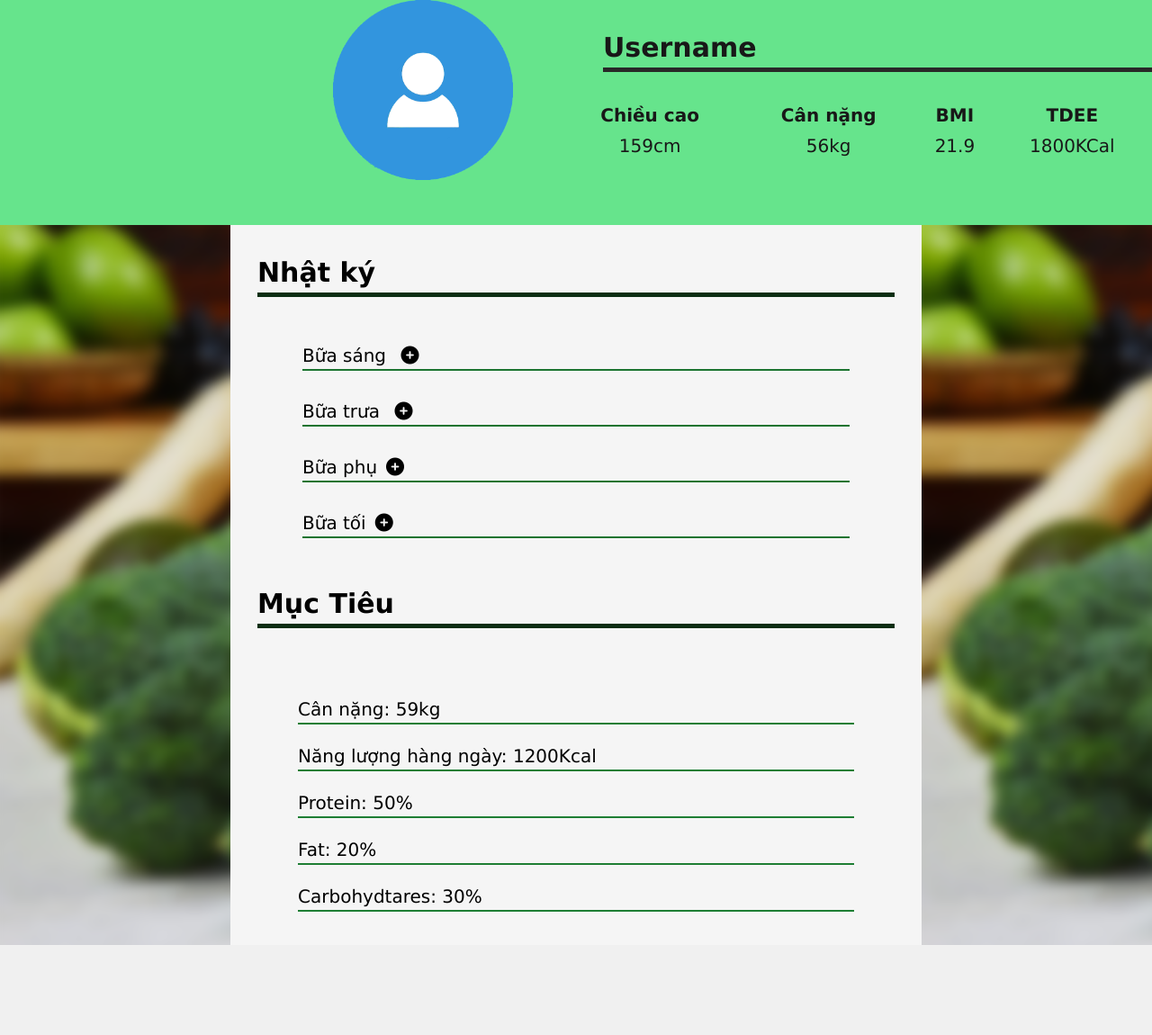
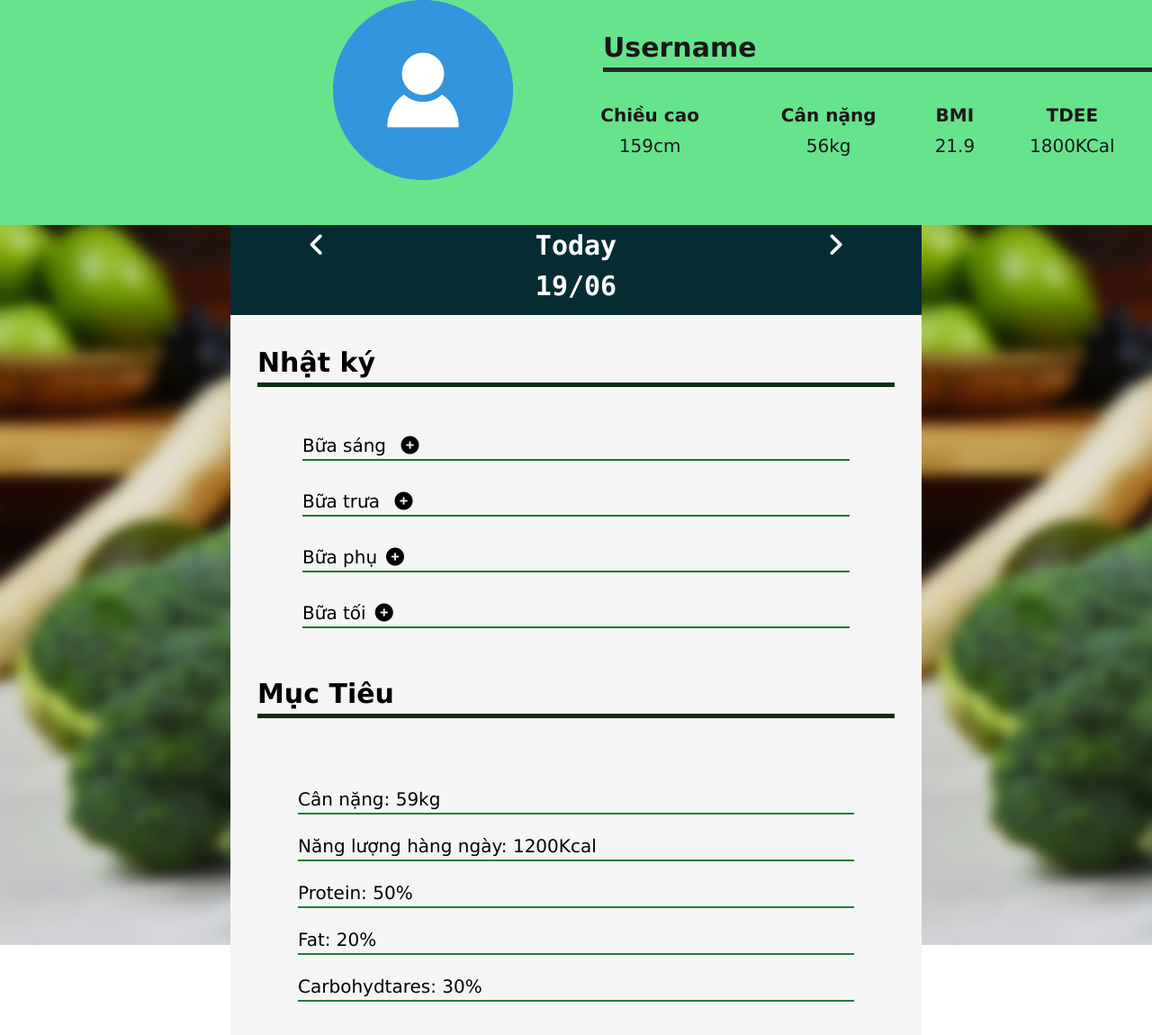
Before and after one commit to xuan123dthhbg/Nutrition-track, a PHP site: page /pages/profile.php in a window 1280 px wide; the page is wider, and only the part inside the window is pictured. Shown: the part 110-1260 px from the top of that part at 90% size. Before the commit the page ends 1160 px from the top of that part, so only its background shows below. Run offline with PHP 8.4, Linux system fonts and the light colour scheme; some libraries are stand-ins or nearby versions.

Commit message:
user's diary

```diff
--- a/css/profile.css
+++ b/css/profile.css
@@ -44,10 +44,9 @@ body {
 .infor-bar {
     height: 250px;
     width: 100%;
-    background-color:#56E280;
+    background-color: rgb(86, 226, 128);
     opacity: 0.9;
     display: flex;
-    position: absolute;
 }
 .avt {
     margin-left: 370px;
@@ -56,9 +55,6 @@ body {
     margin-left: 50px;
     width: 700px;
 }
-.profile-body {
-    margin-top: 250px;
-}
 .body-left, .body-right{
     background-image: url("../img/background2.png");
     background-repeat: no-repeat;
@@ -66,7 +62,7 @@ body {
 }
 .body-center {
     background-color: whitesmoke;
-    height: 100vh;
+    height: 900px;
 }
 .diary, .aim {
     font-size: 30px;
@@ -74,7 +70,21 @@ body {
     margin: 30px;
     border-bottom: #0b2e13 5px solid;
 }
+.time {
+    height: 100px;
+    width: 100%;
+    background-color: #062c33;
+    color: white;
+    font-family: SFMono-Regular, Menlo, Monaco, Consolas, "Liberation Mono", "Courier New", monospace;
+    font-size: 30px;
+    font-weight: 900;
+    text-align: center;
+    margin-top: 0px;
+    display: flex;
+}
+.time p{
 
+}
 .food-log {
     font-size: 20px;
     font-weight: lighter;
--- a/pages/profile.php
+++ b/pages/profile.php
@@ -44,6 +44,15 @@
     <div class="w3-row profile-body">
         <div class="w3-col body-left" style="width: 20%"></div>
         <div class="w3-col body-center" style="width: 60%">
+            <div class="time">
+                <div style="width: 50%">
+                    <a href=""><i class="fas fa-angle-left"></i></a>
+                </div>
+                <div style="width: 100%">Today <br>19/06</div>
+                <div style="width: 50%">
+                    <a href=""><i class="fas fa-angle-right"></i></a>
+                </div>
+            </div>
             <div class="diary">Nhật ký</div>
             <div class="food-log">
                 <div class="breakfast">
```
